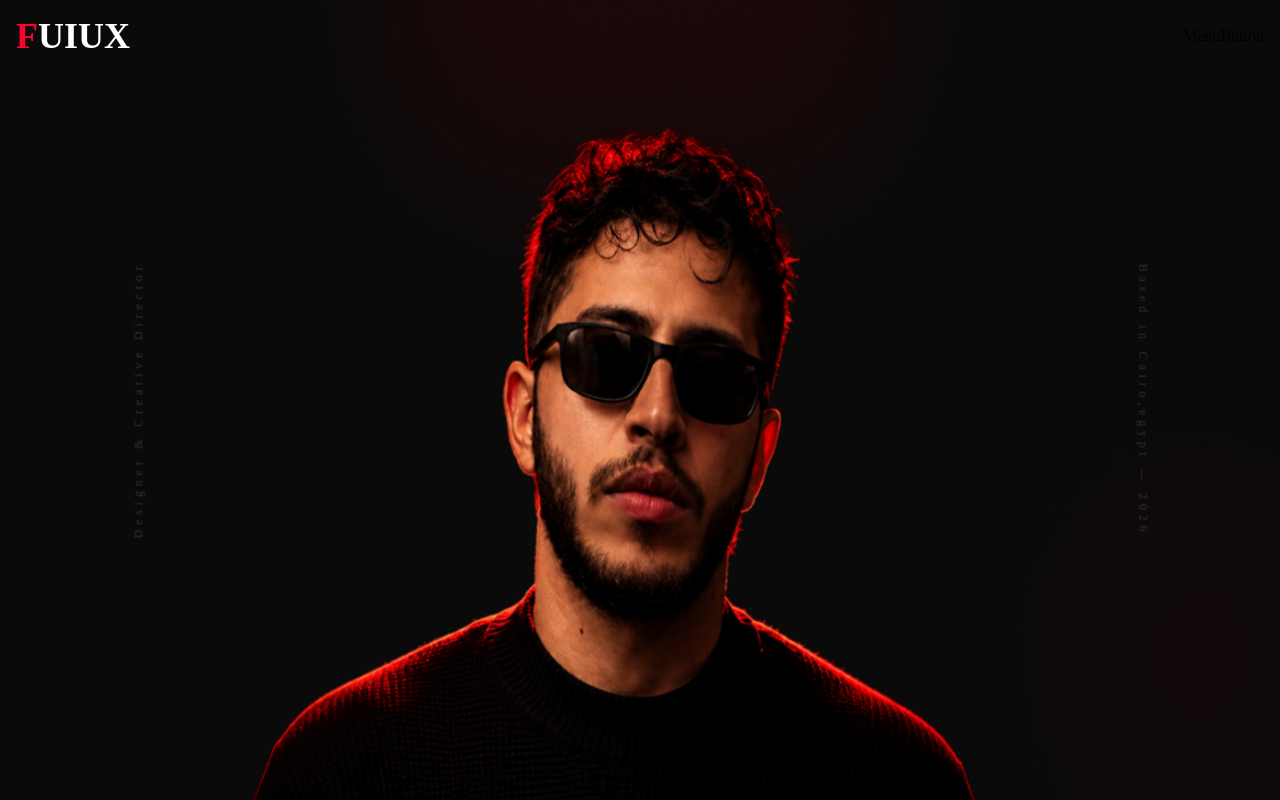
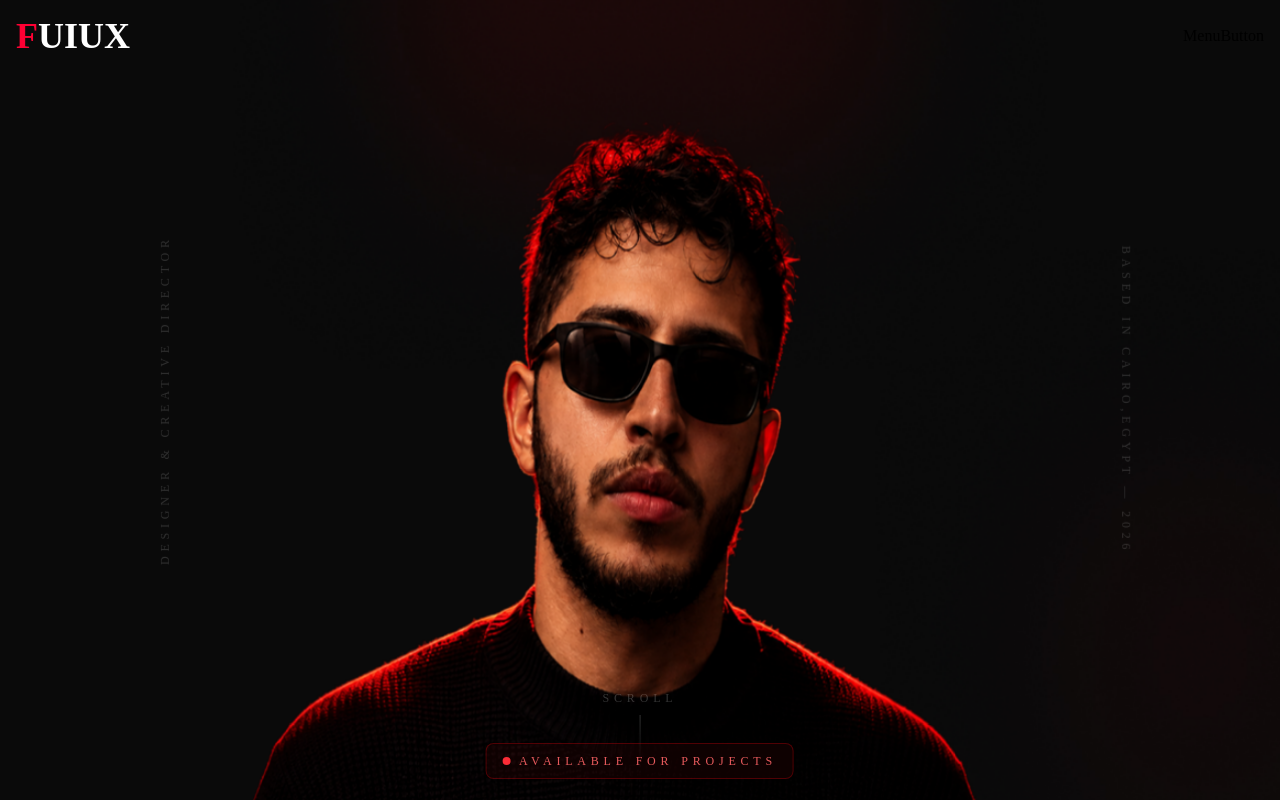
Before and after one commit to AshrafSayed2202/fuiux, a React (Vite) app: page / in a window 1280 px wide. Built offline with nearby package versions, Linux system fonts and the light colour scheme.

Commit message:
Enhance HeroSection component with uppercase text styling for improved visibility

```diff
--- a/src/components/HeroSection.jsx
+++ b/src/components/HeroSection.jsx
@@ -3,12 +3,24 @@ import HeroBg from "../ui/HeroBg"
 const HeroSection = () => {
     return (
         <div className="relative w-full h-screen overflow-hidden">
-            <span className=" text-white absolute z-50 top-1/2 -translate-y-1/2 text-center rotate-270 tracking-[4.8px] text-[12px] opacity-15 select-none">
+            <span className=" text-white absolute z-50 top-1/2 -translate-y-1/2 text-center rotate-270 tracking-[4.8px] text-[12px] opacity-15 select-none uppercase">
                 Designer & Creative Director
             </span>
-            <span className=" text-white absolute z-50 top-1/2 right-0 -translate-y-1/2 text-center rotate-90 tracking-[4.8px] text-[12px] opacity-15 select-none">
+            <span className=" text-white absolute z-50 top-1/2 right-0 -translate-y-1/2 text-center rotate-90 tracking-[4.8px] text-[12px] opacity-15 select-none uppercase">
                 Based in Cairo,egypt — 2026
             </span>
+            <div className="absolute z-50 bottom-0 left-1/2 -translate-y-1/2 -translate-x-1/2 text-center select-none uppercase flex flex-col items-center gap-2 justify-center">
+                <span className="bold z-50 relative text-white bold tracking-[4.8px] text-[12px] opacity-20">
+                    Scroll
+                </span>
+                <span className="h-12 w-px block bg-linear-to-b from-[#ffffff33] to-transparent" ></span>
+                <div className="absolute flex items-center gap-2 justify-center py-2 px-4 bg-[#46080933] border-[#E7000B4D] border rounded-lg -bottom-4">
+                    <span className="size-2 min-w-2 rounded-full bg-[#FB2C36]"></span>
+                    <span className="text-[#FF6467E5] z-50 relative tracking-[4.8px] text-[12px] uppercase block text-nowrap">
+                        Available for Projects
+                    </span>
+                </div>
+            </div>
             <HeroBg />
         </div>
     )
```
